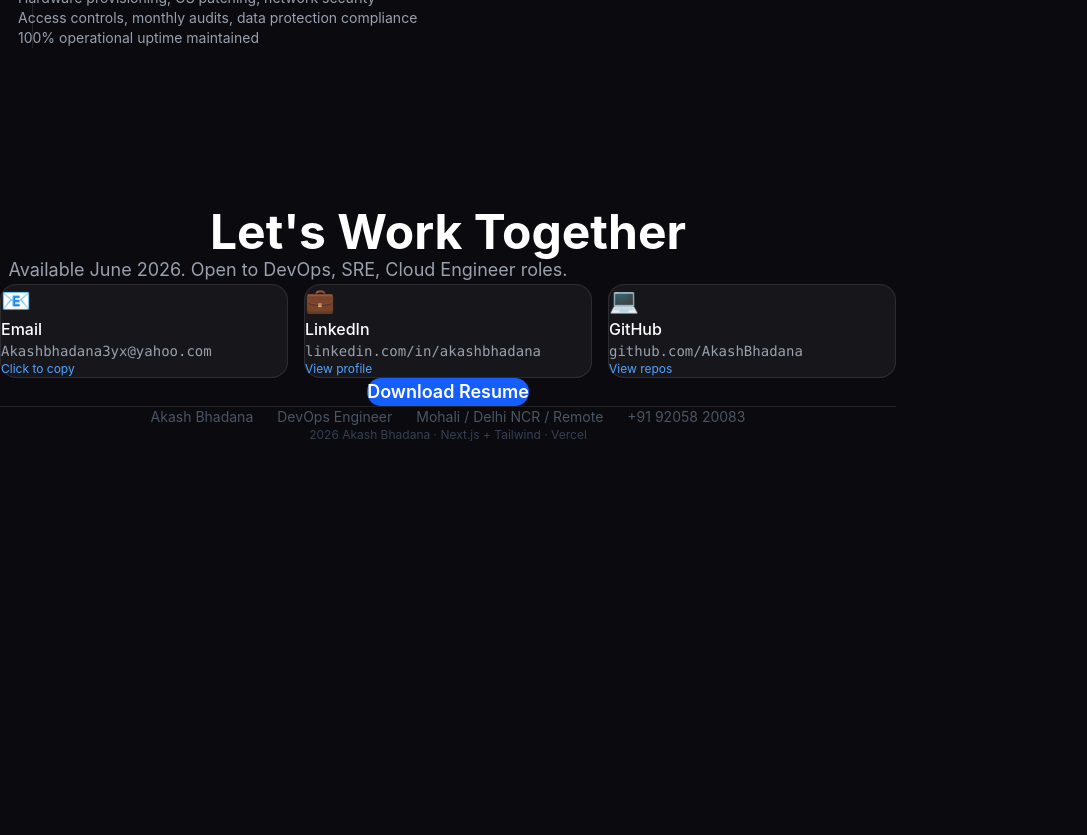
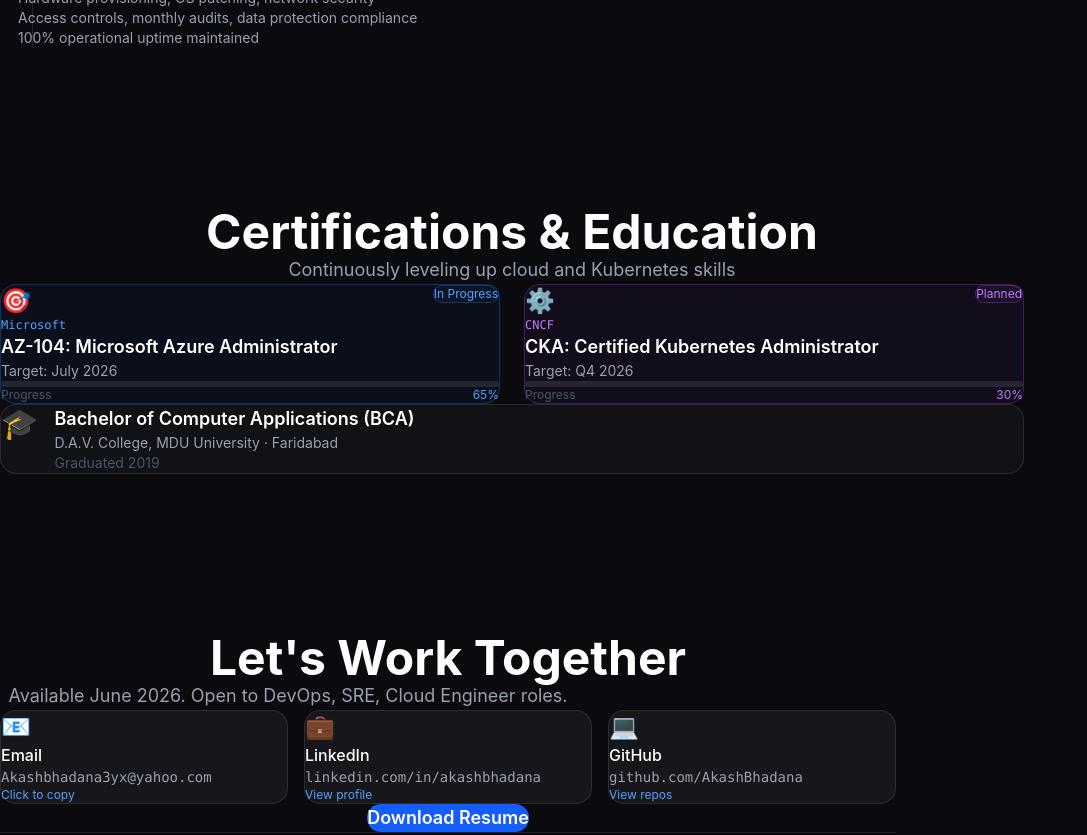
Before and after one commit to AkashBhadana/akashbhadana.dev, a Next.js app: page / in a window 1280 px wide. Shown: the part 1820-2655 px from the top of the page, without its empty margins (0-1087 px from the left). Before the commit the page ends 2343 px from the top, so only its background shows below. Built offline with nearby package versions, Linux system fonts and the light colour scheme.

Commit message:
feat: certifications section

```diff
--- a/src/app/page.tsx
+++ b/src/app/page.tsx
@@ -1,6 +1,7 @@
 import Hero from '@/components/Hero'
 import Projects from '@/components/Projects'
 import Experience from '@/components/Experience'
+import Certifications from '@/components/Certifications'
 import Contact from '@/components/Contact'
 import Navbar from '@/components/Navbar'
 
@@ -11,6 +12,7 @@
       <Hero />
       <Projects />
       <Experience />
+      <Certifications />
       <Contact />
     </main>
   )
--- /dev/null
+++ b/src/components/Certifications.tsx
@@ -0,0 +1,85 @@
+'use client'
+
+const certs = [
+  {
+    name: 'AZ-104: Microsoft Azure Administrator',
+    issuer: 'Microsoft',
+    status: 'In Progress',
+    target: 'July 2026',
+    color: 'border-blue-500/30 bg-blue-500/5',
+    accent: 'text-blue-400',
+    badge: '🎯',
+    progress: 65,
+  },
+  {
+    name: 'CKA: Certified Kubernetes Administrator',
+    issuer: 'CNCF',
+    status: 'Planned',
+    target: 'Q4 2026',
+    color: 'border-purple-500/30 bg-purple-500/5',
+    accent: 'text-purple-400',
+    badge: '⚙️',
+    progress: 30,
+  },
+]
+
+const education = {
+  degree: 'Bachelor of Computer Applications (BCA)',
+  college: 'D.A.V. College, MDU University',
+  location: 'Faridabad',
+  year: '2019',
+}
+
+export default function Certifications() {
+  return (
+    <section className="relative px-6 py-24 max-w-5xl mx-auto">
+      <div className="text-center mb-16">
+        <h2 className="text-4xl md:text-5xl font-bold text-white mb-4">
+          Certifications & Education
+        </h2>
+        <p className="text-gray-400 text-lg">
+          Continuously leveling up cloud and Kubernetes skills
+        </p>
+      </div>
+
+      <div className="grid grid-cols-1 md:grid-cols-2 gap-6 mb-12">
+        {certs.map((c) => (
+          <div key={c.name} className={`p-6 rounded-2xl border ${c.color} transition-all duration-300`}>
+            <div className="flex items-start justify-between mb-4">
+              <div>
+                <span className="text-2xl">{c.badge}</span>
+                <div className={`text-xs font-mono mt-1 ${c.accent}`}>{c.issuer}</div>
+              </div>
+              <span className={`px-3 py-1 text-xs rounded-full border ${c.color} ${c.accent}`}>
+                {c.status}
+              </span>
+            </div>
+            <h3 className="text-white font-semibold text-lg mb-2">{c.name}</h3>
+            <p className="text-gray-400 text-sm mb-4">Target: {c.target}</p>
+            <div className="w-full bg-white/10 rounded-full h-1.5">
+              <div
+                className={`h-1.5 rounded-full transition-all duration-1000 ${c.accent.replace('text-', 'bg-')}`}
+                style={{ width: `${c.progress}%` }}
+              />
+            </div>
+            <div className="flex justify-between mt-1">
+              <span className="text-xs text-gray-600">Progress</span>
+              <span className={`text-xs ${c.accent}`}>{c.progress}%</span>
+            </div>
+          </div>
+        ))}
+      </div>
+
+      <div className="p-6 rounded-2xl border border-white/10 bg-white/3">
+        <div className="flex items-start gap-4">
+          <span className="text-3xl">🎓</span>
+          <div>
+            <h3 className="text-white font-semibold text-lg">{education.degree}</h3>
+            <p className="text-gray-400 text-sm mt-1">{education.college} · {education.location}</p>
+            <p className="text-gray-600 text-sm mt-1">Graduated {education.year}</p>
+          </div>
+        </div>
+      </div>
+    </section>
+  )
+}
```
